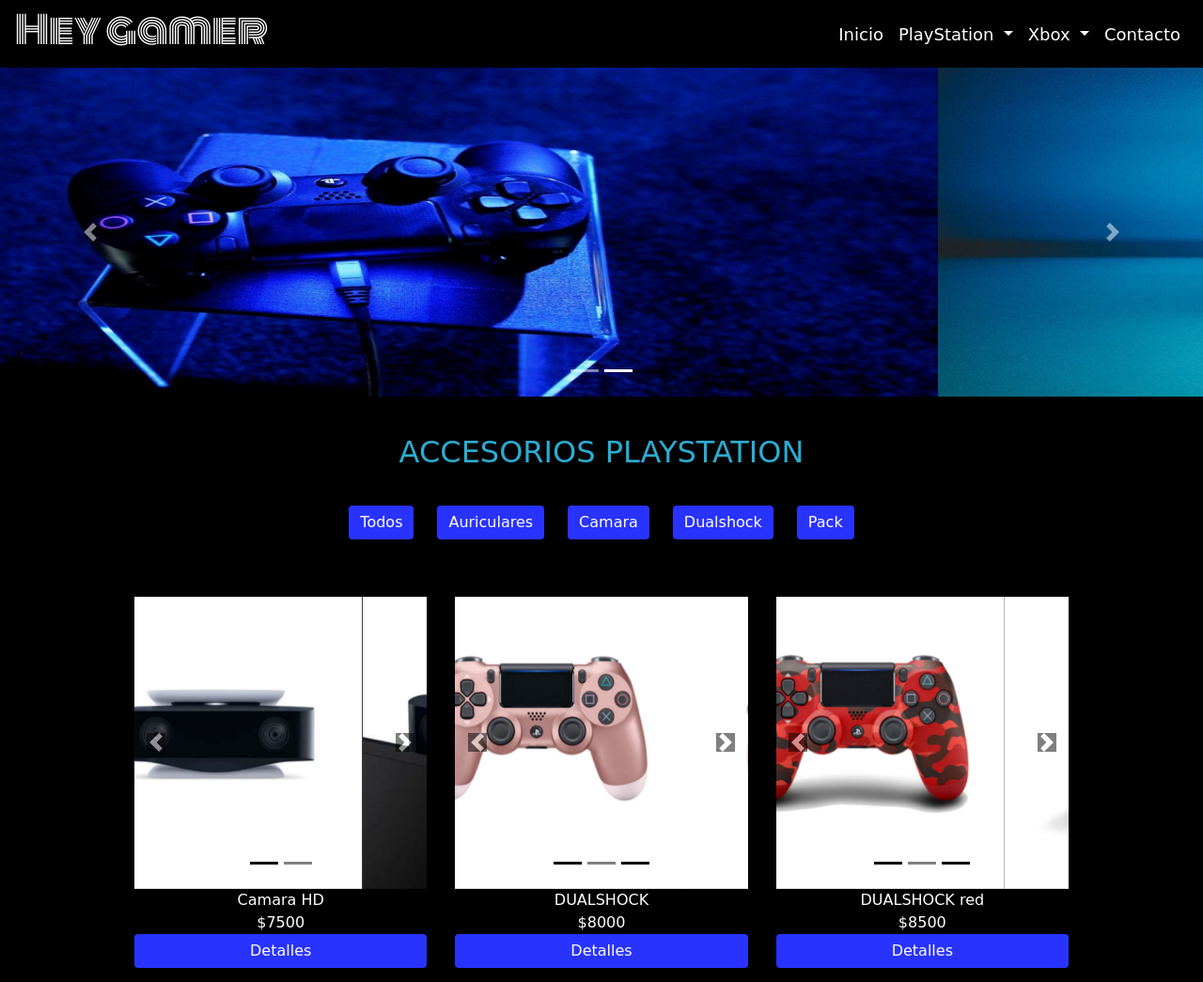
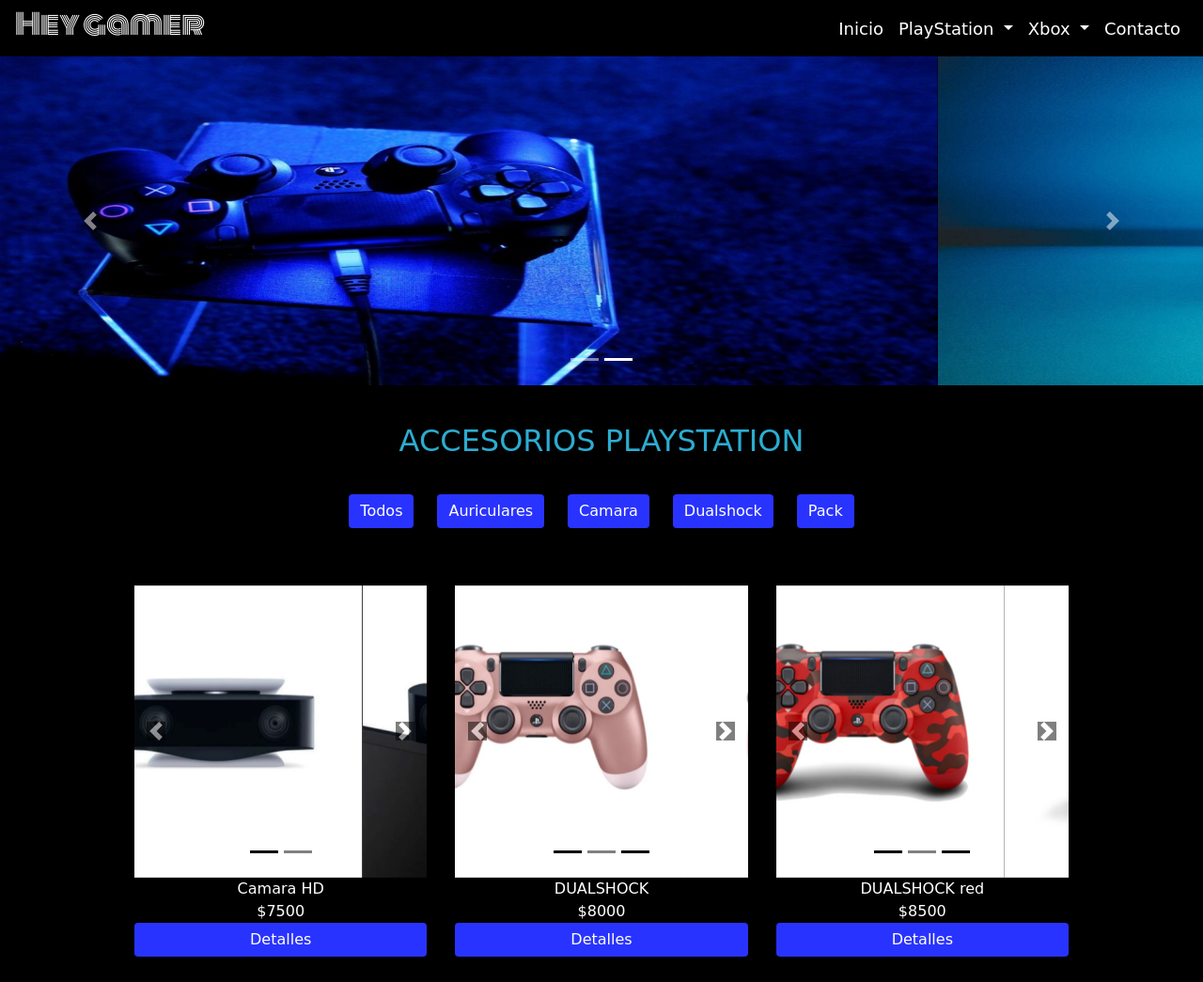
Before and after one commit to BereniceV25/juegos, a website: page AccesoriosPS4.html in a window 1280 px wide. Shown: the top 1045 px of the page at 94% size. Drawn offline with nearby package versions, Linux system fonts and the light colour scheme; a web font is replaced by a local one.

Commit message:
logo text decoration y font size en logo

```diff
--- a/AccesoriosPS4.html
+++ b/AccesoriosPS4.html
@@ -25,7 +25,9 @@
     <div class="container fondo">
         <header id="arriba">
             <nav class="navbar navbar-expand-lg navbar-light">
-                <h1>Hey gamer</h1>
+                <h1 id="logo">
+                    <a href="index.html">Hey gamer</a>
+                </h1>
                 <button class="navbar-toggler" type="button" data-toggle="collapse" data-target="#navbarSupportedContent" aria-controls="navbarSupportedContent" aria-expanded="false" aria-label="Toggle navigation">
                     <span class="navbar-toggler-icon"></span>
                 </button>
--- a/scss/_h.scss
+++ b/scss/_h.scss
@@ -1,6 +1,8 @@
-h1{
+#logo a{
     font-family: 'Monoton', cursive;
     margin-top: auto;
+    font-size: 30px;
+    text-decoration: none;
 }
 
 h2{
```
Also changed, not shown: accesoriosXbox.html (+3 -1 lines), contactanos.html (+3 -1 lines), index.html (+3 -1 lines), juegos.html (+3 -1 lines), xbox.html (+3 -1 lines), css/estilo.css.
